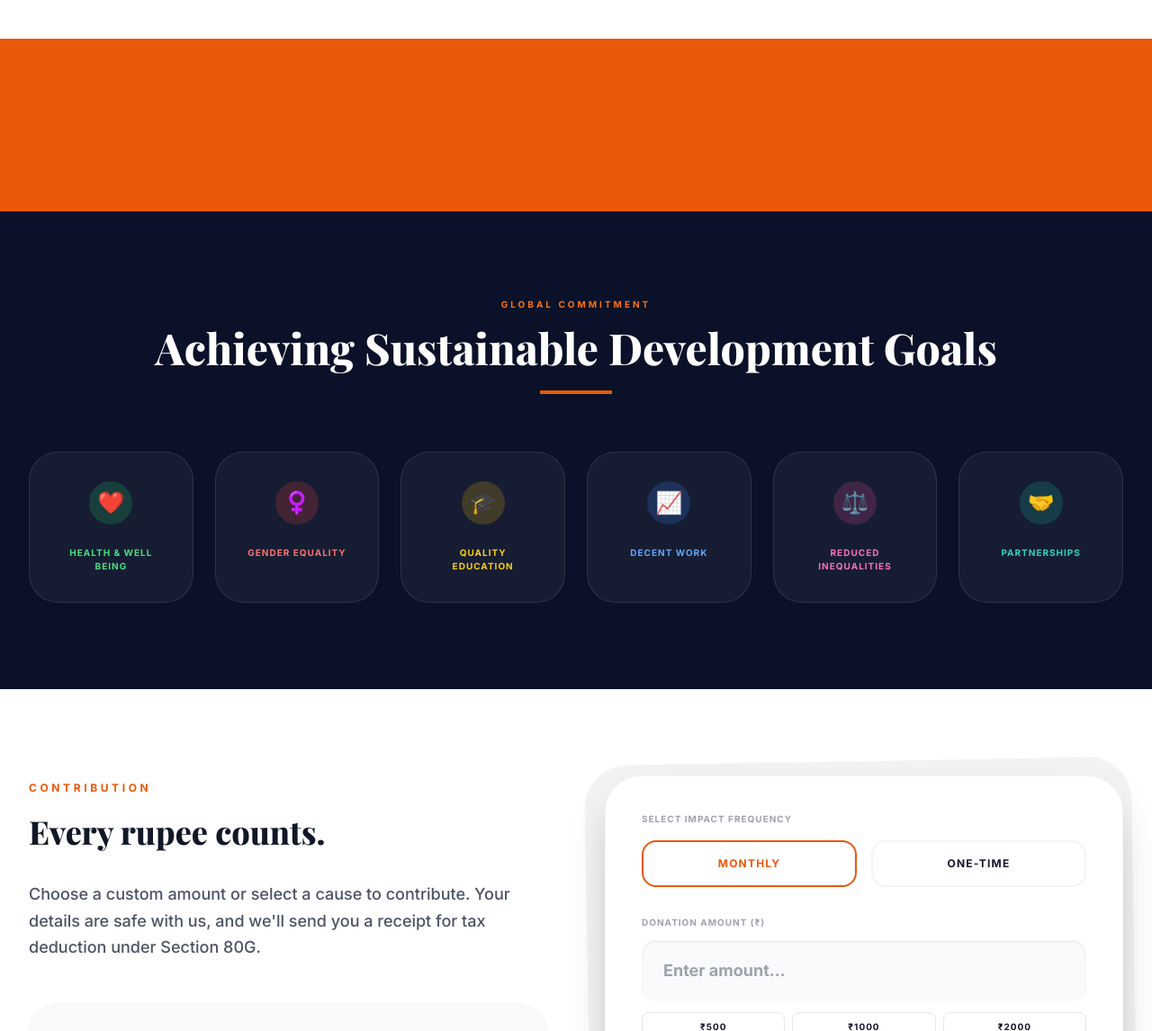
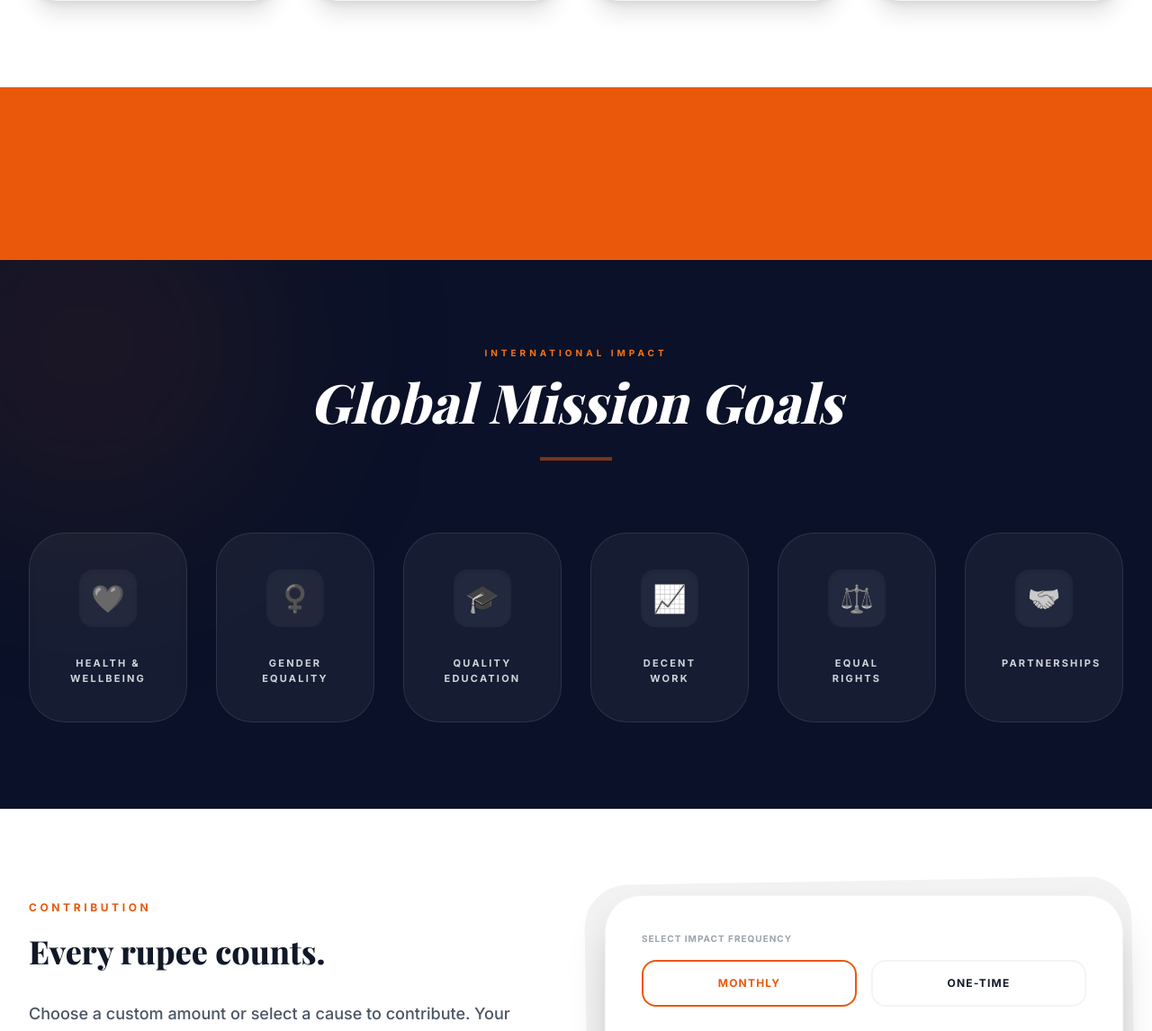
Before and after one commit to supportzingtv-create/NavSahaay, a Flask app: page / in a window 1280 px wide. Shown: the part 2358-3504 px from the top of the page at 90% size. Run offline with Flask 3, Linux system fonts and the light colour scheme; data that the repository does not hold is empty; some libraries are stand-ins or nearby versions.

Commit message:
UI: added marquee text, compact header, and refined SDG UI

```diff
--- a/app/templates/base.html
+++ b/app/templates/base.html
@@ -77,13 +77,15 @@
     <!-- Navbar -->
     <header class="sticky top-0 w-full z-50 glass-nav border-b border-gray-100 shadow-sm">
         <div class="max-w-7xl mx-auto px-4 sm:px-6 lg:px-8">
-            <div class="flex justify-between items-center py-2 md:justify-start md:space-x-8">
+            <div class="flex justify-between items-center h-16 md:h-20">
                 <div class="flex justify-start lg:w-0 lg:flex-1">
-                    <a href="{{ url_for('main.home') }}" class="flex items-center space-x-3">
-                        <img class="h-14 sm:h-16 w-auto object-contain transition-all duration-300" src="{{ url_for('static', filename='images/logo1.png') }}" alt="NavSahaay Logo" style="image-rendering: -webkit-optimize-contrast;">
+                    <a href="{{ url_for('main.home') }}" class="flex items-center space-x-3 group">
+                        <div class="h-12 w-12 sm:h-14 sm:w-14 flex-shrink-0 bg-white p-1 rounded-xl shadow-sm border border-gray-50 group-hover:scale-105 transition-transform">
+                            <img class="h-full w-full object-contain" src="{{ url_for('static', filename='images/logo1.png') }}" alt="NavSahaay Logo" style="image-rendering: -webkit-optimize-contrast;">
+                        </div>
                         <div class="leading-none">
-                            <span class="text-xl sm:text-2xl font-black text-gray-900 tracking-tighter uppercase">NAVSAHAAY</span>
-                            <span class="block text-[10px] font-bold text-primary-600 uppercase tracking-[0.2em] mt-0.5">Foundation</span>
+                            <span class="text-lg sm:text-xl font-black text-gray-900 tracking-tighter uppercase">NAVSAHAAY</span>
+                            <span class="block text-[8px] sm:text-[10px] font-bold text-primary-600 uppercase tracking-[0.3em] mt-0.5">Foundation</span>
                         </div>
                     </a>
                 </div>
--- a/app/templates/home.html
+++ b/app/templates/home.html
@@ -3,7 +3,7 @@
 {% block content %}
 <!-- Hero Slider Section -->
 <section class="relative bg-white overflow-hidden">
-    <div class="swiper hero-swiper h-[300px] sm:h-[450px] md:h-[550px]">
+    <div class="swiper hero-swiper h-[250px] sm:h-[400px] md:h-[500px]">
         <div class="swiper-wrapper">
             {% for item in slider_items %}
             <div class="swiper-slide relative">
@@ -14,17 +14,38 @@
                 {% else %}
                 <img src="{{ item.url }}" alt="Foundation Work" class="absolute inset-0 w-full h-full object-cover">
                 {% endif %}
-                <!-- Gradient overlay removed to keep it clear for photos/videos -->
-                <div class="absolute inset-0 bg-black/10"></div>
             </div>
             {% endfor %}
         </div>
         <!-- Swiper Controls -->
         <div class="swiper-pagination"></div>
-        <div class="swiper-button-next !text-white !after:text-xl"></div>
-        <div class="swiper-button-prev !text-white !after:text-xl"></div>
+        <div class="swiper-button-next !text-white !after:text-lg"></div>
+        <div class="swiper-button-prev !text-white !after:text-lg"></div>
     </div>
 </section>
+
+<!-- Scrolling Marquee Section (Orange Bar) -->
+<section class="bg-primary-600 py-6 overflow-hidden border-y-4 border-primary-700 shadow-inner">
+    <div class="flex whitespace-nowrap animate-marquee items-center space-x-12">
+        <span class="text-3xl md:text-5xl font-black text-white uppercase tracking-tighter opacity-90">NAVSAHAAY FOUNDATION</span>
+        <span class="text-3xl md:text-5xl font-black text-primary-200 uppercase tracking-tighter opacity-40">NAVSAHAAY FOUNDATION</span>
+        <span class="text-3xl md:text-5xl font-black text-white uppercase tracking-tighter opacity-90">NAVSAHAAY FOUNDATION</span>
+        <span class="text-3xl md:text-5xl font-black text-primary-200 uppercase tracking-tighter opacity-40">NAVSAHAAY FOUNDATION</span>
+        <span class="text-3xl md:text-5xl font-black text-white uppercase tracking-tighter opacity-90">NAVSAHAAY FOUNDATION</span>
+        <span class="text-3xl md:text-5xl font-black text-primary-200 uppercase tracking-tighter opacity-40">NAVSAHAAY FOUNDATION</span>
+    </div>
+</section>
+
+<style>
+    @keyframes marquee {
+        0% { transform: translateX(0); }
+        100% { transform: translateX(-50%); }
+    }
+    .animate-marquee {
+        animation: marquee 20s linear infinite;
+        width: max-content;
+    }
+</style>
 
 <!-- Impact Counters -->
 <section class="bg-gray-50 py-8 sm:py-12 border-y border-gray-100">
@@ -193,57 +214,60 @@
     <!-- ... existing transparency code ... -->
 </section>
 
-<!-- SDG Section (Refined UI) -->
-<section class="py-24 bg-[#0a1128] text-white">
-    <div class="max-w-7xl mx-auto px-4 sm:px-6 lg:px-8">
-        <div class="text-center mb-16">
-            <p class="text-primary-500 font-black tracking-[0.3em] uppercase text-[10px] mb-4">Global Commitment</p>
-            <h2 class="text-3xl md:text-5xl font-serif font-black leading-tight">Achieving Sustainable Development Goals</h2>
-            <div class="h-1 w-20 bg-primary-600 mx-auto mt-6"></div>
+<!-- SDG Section (Refined & Clean UI) -->
+<section class="py-24 bg-[#0a1128] text-white overflow-hidden relative">
+    <!-- Decorative background element -->
+    <div class="absolute -top-24 -left-24 w-96 h-96 bg-primary-600/10 rounded-full blur-[120px]"></div>
+
+    <div class="max-w-7xl mx-auto px-4 sm:px-6 lg:px-8 relative z-10">
+        <div class="text-center mb-20">
+            <p class="text-primary-500 font-black tracking-[0.4em] uppercase text-[10px] mb-4">International Impact</p>
+            <h2 class="text-4xl md:text-6xl font-serif font-black leading-tight italic">Global Mission Goals</h2>
+            <div class="h-1 w-20 bg-primary-600 mx-auto mt-8 opacity-50"></div>
         </div>
 
-        <div class="grid grid-cols-2 md:grid-cols-3 lg:grid-cols-6 gap-6">
+        <div class="grid grid-cols-2 md:grid-cols-3 lg:grid-cols-6 gap-8">
             <!-- Goal 3 -->
-            <div class="group bg-white/5 border border-white/10 p-8 rounded-[2rem] text-center hover:bg-white/10 transition-all duration-300">
-                <div class="w-12 h-12 bg-green-500/20 rounded-full flex items-center justify-center mx-auto mb-6 group-hover:scale-110 transition-transform">
-                    <span class="text-2xl">❤️</span>
+            <div class="group relative bg-white/5 backdrop-blur-sm border border-white/10 p-10 rounded-[2.5rem] text-center hover:bg-primary-600/20 hover:border-primary-600/30 transition-all duration-500 hover:-translate-y-2">
+                <div class="w-16 h-16 bg-white/5 rounded-2xl flex items-center justify-center mx-auto mb-8 shadow-inner group-hover:scale-110 transition-transform">
+                    <span class="text-3xl filter grayscale group-hover:grayscale-0 transition-all">❤️</span>
                 </div>
-                <p class="text-[10px] font-black uppercase tracking-widest text-green-400">Health & Well Being</p>
+                <p class="text-[11px] font-bold uppercase tracking-[0.2em] text-gray-300 group-hover:text-white transition-colors">Health & Wellbeing</p>
             </div>
             <!-- Goal 5 -->
-            <div class="group bg-white/5 border border-white/10 p-8 rounded-[2rem] text-center hover:bg-white/10 transition-all duration-300">
-                <div class="w-12 h-12 bg-red-500/20 rounded-full flex items-center justify-center mx-auto mb-6 group-hover:scale-110 transition-transform">
-                    <span class="text-2xl">♀️</span>
+            <div class="group relative bg-white/5 backdrop-blur-sm border border-white/10 p-10 rounded-[2.5rem] text-center hover:bg-primary-600/20 hover:border-primary-600/30 transition-all duration-500 hover:-translate-y-2">
+                <div class="w-16 h-16 bg-white/5 rounded-2xl flex items-center justify-center mx-auto mb-8 shadow-inner group-hover:scale-110 transition-transform">
+                    <span class="text-3xl filter grayscale group-hover:grayscale-0 transition-all">♀️</span>
                 </div>
-                <p class="text-[10px] font-black uppercase tracking-widest text-red-400">Gender Equality</p>
+                <p class="text-[11px] font-bold uppercase tracking-[0.2em] text-gray-300 group-hover:text-white transition-colors">Gender Equality</p>
             </div>
             <!-- Goal 4 -->
-            <div class="group bg-white/5 border border-white/10 p-8 rounded-[2rem] text-center hover:bg-white/10 transition-all duration-300">
-                <div class="w-12 h-12 bg-yellow-500/20 rounded-full flex items-center justify-center mx-auto mb-6 group-hover:scale-110 transition-transform">
-                    <span class="text-2xl">🎓</span>
+            <div class="group relative bg-white/5 backdrop-blur-sm border border-white/10 p-10 rounded-[2.5rem] text-center hover:bg-primary-600/20 hover:border-primary-600/30 transition-all duration-500 hover:-translate-y-2">
+                <div class="w-16 h-16 bg-white/5 rounded-2xl flex items-center justify-center mx-auto mb-8 shadow-inner group-hover:scale-110 transition-transform">
+                    <span class="text-3xl filter grayscale group-hover:grayscale-0 transition-all">🎓</span>
                 </div>
-                <p class="text-[10px] font-black uppercase tracking-widest text-yellow-400">Quality Education</p>
+                <p class="text-[11px] font-bold uppercase tracking-[0.2em] text-gray-300 group-hover:text-white transition-colors">Quality Education</p>
             </div>
             <!-- Goal 8 -->
-            <div class="group bg-white/5 border border-white/10 p-8 rounded-[2rem] text-center hover:bg-white/10 transition-all duration-300">
-                <div class="w-12 h-12 bg-blue-500/20 rounded-full flex items-center justify-center mx-auto mb-6 group-hover:scale-110 transition-transform">
-                    <span class="text-2xl">📈</span>
+            <div class="group relative bg-white/5 backdrop-blur-sm border border-white/10 p-10 rounded-[2.5rem] text-center hover:bg-primary-600/20 hover:border-primary-600/30 transition-all duration-500 hover:-translate-y-2">
+                <div class="w-16 h-16 bg-white/5 rounded-2xl flex items-center justify-center mx-auto mb-8 shadow-inner group-hover:scale-110 transition-transform">
+                    <span class="text-3xl filter grayscale group-hover:grayscale-0 transition-all">📈</span>
                 </div>
-                <p class="text-[10px] font-black uppercase tracking-widest text-blue-400">Decent Work</p>
+                <p class="text-[11px] font-bold uppercase tracking-[0.2em] text-gray-300 group-hover:text-white transition-colors">Decent Work</p>
             </div>
             <!-- Goal 10 -->
-            <div class="group bg-white/5 border border-white/10 p-8 rounded-[2rem] text-center hover:bg-white/10 transition-all duration-300">
-                <div class="w-12 h-12 bg-pink-500/20 rounded-full flex items-center justify-center mx-auto mb-6 group-hover:scale-110 transition-transform">
-                    <span class="text-2xl">⚖️</span>
+            <div class="group relative bg-white/5 backdrop-blur-sm border border-white/10 p-10 rounded-[2.5rem] text-center hover:bg-primary-600/20 hover:border-primary-600/30 transition-all duration-500 hover:-translate-y-2">
+                <div class="w-16 h-16 bg-white/5 rounded-2xl flex items-center justify-center mx-auto mb-8 shadow-inner group-hover:scale-110 transition-transform">
+                    <span class="text-3xl filter grayscale group-hover:grayscale-0 transition-all">⚖️</span>
                 </div>
-                <p class="text-[10px] font-black uppercase tracking-widest text-pink-400">Reduced Inequalities</p>
+                <p class="text-[11px] font-bold uppercase tracking-[0.2em] text-gray-300 group-hover:text-white transition-colors">Equal Rights</p>
             </div>
             <!-- Goal 17 -->
-            <div class="group bg-white/5 border border-white/10 p-8 rounded-[2rem] text-center hover:bg-white/10 transition-all duration-300">
-                <div class="w-12 h-12 bg-teal-500/20 rounded-full flex items-center justify-center mx-auto mb-6 group-hover:scale-110 transition-transform">
-                    <span class="text-2xl">🤝</span>
+            <div class="group relative bg-white/5 backdrop-blur-sm border border-white/10 p-10 rounded-[2.5rem] text-center hover:bg-primary-600/20 hover:border-primary-600/30 transition-all duration-500 hover:-translate-y-2">
+                <div class="w-16 h-16 bg-white/5 rounded-2xl flex items-center justify-center mx-auto mb-8 shadow-inner group-hover:scale-110 transition-transform">
+                    <span class="text-3xl filter grayscale group-hover:grayscale-0 transition-all">🤝</span>
                 </div>
-                <p class="text-[10px] font-black uppercase tracking-widest text-teal-400">Partnerships</p>
+                <p class="text-[11px] font-bold uppercase tracking-[0.2em] text-gray-300 group-hover:text-white transition-colors">Partnerships</p>
             </div>
         </div>
     </div>
```
